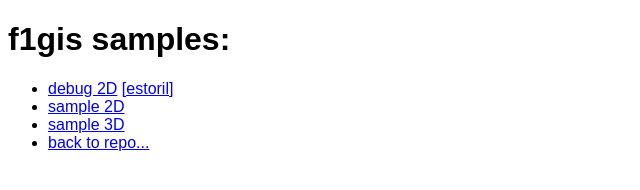
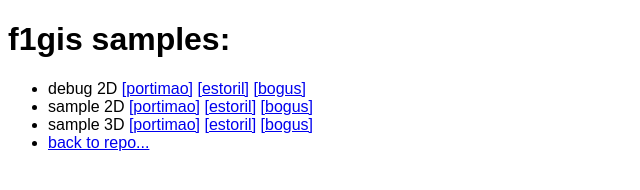
Before and after one commit to JosePedroDias/f1gis, a website: page index.html in a window 1280 px wide. Shown: the whole page, without its empty margins (0-640 px from the left). Drawn offline with Linux system fonts and the light colour scheme.

Commit message:
making all samples read the track from hash

```diff
--- a/index.html
+++ b/index.html
@@ -22,11 +22,22 @@
 
     <ul>
         <li>
-            <a href="debug2d.html">debug 2D</a>
+            debug 2D
+            <a href="debug2d.html#portimao.2d.rt.geojson">[portimao]</a>
             <a href="debug2d.html#estoril.2d.rt.geojson">[estoril]</a>
+            <a href="debug2d.html#bogus.2d.rt.geojson">[bogus]</a>
         </li>
-        <li><a href="sample2d.html">sample 2D</a></li>
-        <li><a href="sample3d.html">sample 3D</a></li>
+        <li>
+            sample 2D
+            <a href="sample2d.html#portimao.2d.rt.geojson">[portimao]</a>
+            <a href="sample2d.html#estoril.2d.rt.geojson">[estoril]</a>
+            <a href="sample2d.html#bogus.2d.rt.geojson">[bogus]</a>
+        <li>
+            sample 3D
+            <a href="sample3d.html#portimao.2d.rt.geojson">[portimao]</a>
+            <a href="sample3d.html#estoril.2d.rt.geojson">[estoril]</a>
+            <a href="sample3d.html#bogus.2d.rt.geojson">[bogus]</a>
+        </li>
         <li><a href="https://github.com/josepedrodias/f1gis">back to repo...</a></li>
     </ul>
 </body>
--- a/src/mainDebug2d.mjs
+++ b/src/mainDebug2d.mjs
@@ -14,10 +14,6 @@ async function run() {
     ctx.fillStyle = '#330';
 
     const mapName = location.hash?.substring(1) || 'portimao.2d.rt.geojson';
-    // #estoril.2d.rt.geojson
-    // #debug.2d.rt.geojson
-    // #debug_beta.2d.rt.geojson
-
     const data = await parseTrack(`./assets/tracks/${mapName}`, { zoom: ZOOM });
     console.log('data', data);
     window.data = data;
```
Also changed, not shown: src/main2d.mjs (+4 -3 lines), src/main3d.mjs (+13 -2 lines).
